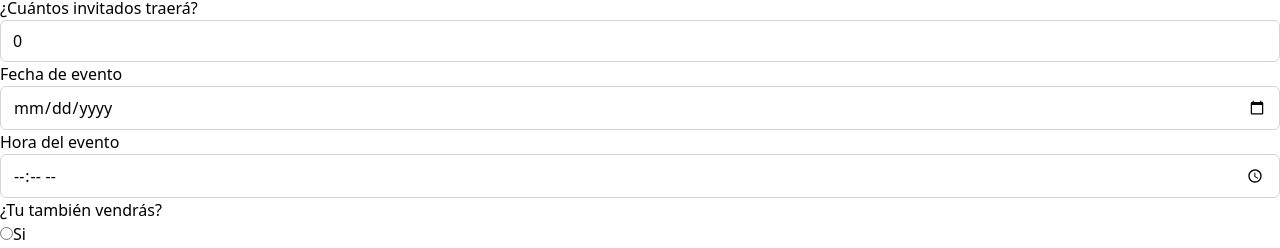
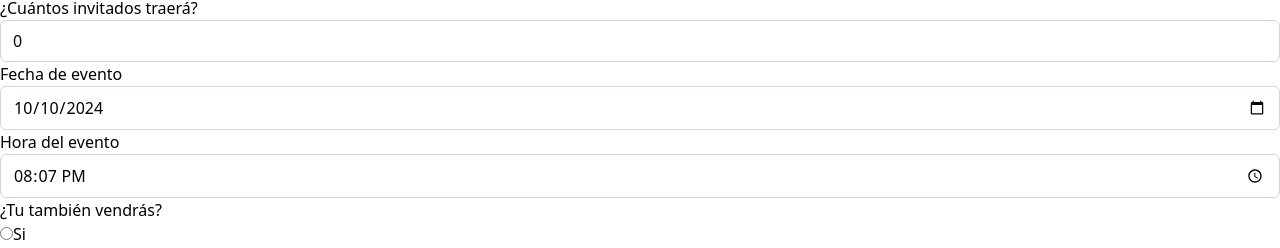
Before and after one commit to abelborit/react-zustand-mini-course, a React (Vite) app: page /dashboard/wedding-invitation in a window 1280 px wide. Shown: the part 916-1164 px from the top of the page. Built offline with nearby package versions, Linux system fonts and the light colour scheme.

Commit message:
[add] createDateSlice

```diff
--- a/src/pages/03-slices/WeddingInvitationPage.tsx
+++ b/src/pages/03-slices/WeddingInvitationPage.tsx
@@ -22,6 +22,15 @@
       inputRef.current.value = countSplitted.join("");
     }
   }
+
+  const eventYYYYMMDD = useWeddingBoundStore((state) => state.eventYYYYMMDD());
+  const eventHHMM = useWeddingBoundStore((state) => state.eventHHMM());
+  const setEventDate = useWeddingBoundStore((state) => state.setEventDate);
+  const setEventTime = useWeddingBoundStore((state) => state.setEventTime);
+
+  /* ahorita como está de tipo Date nos dará un objeto pero sería mejor que nos de tipo number para no perder el tipado original porque es más facil pasar de string que viene del localStorage a number para reconstruir la fecha */
+  // const eventDate = useWeddingBoundStore((state) => state.eventDate);
+  // console.log(typeof eventDate, eventDate);
 
   return (
     <>
@@ -91,15 +100,28 @@
                   <label className="mb-3 block text-base font-medium text-[#07074D]">
                     Fecha de evento
                   </label>
-                  <input type="date" name="eventDate" id="eventDate" />
+                  <input
+                    type="date"
+                    name="eventDate"
+                    id="eventDate"
+                    value={eventYYYYMMDD}
+                    onChange={(e) => setEventDate(e.target.value)}
+                  />
                 </div>
               </div>
+
               <div className="w-full px-3 sm:w-1/2">
                 <div className="mb-5">
                   <label className="mb-3 block text-base font-medium text-[#07074D]">
                     Hora del evento
                   </label>
-                  <input type="time" name="eventTime" id="eventTime" />
+                  <input
+                    type="time"
+                    name="eventTime"
+                    id="eventTime"
+                    value={eventHHMM}
+                    onChange={(e) => setEventTime(e.target.value)}
+                  />
                 </div>
               </div>
             </div>
--- /dev/null
+++ b/src/stores/wedding/date.slice.ts
@@ -0,0 +1,63 @@
+import { StateCreator } from "zustand";
+
+export interface DateSlice {
+  /* idealmente se preferiría manejar las fechas como number, string o primitivo porque cuando se guarda en el localStorage se serializa como string, usando el persist middleware en este caso, se prefiere manejarlo como un number o string. Aquí lo haremos de tipo Date que ya viene en JavaScript para ver qué problemas nos ocurren porque al guardar algo de tipo Date se pierde ese prototype porque se serializa a string en el localStorage y es por eso que sería mejor trabajarlo con tipo number */
+  // eventDate: number;
+  eventDate: Date;
+
+  eventYYYYMMDD: () => string; // para la fecha
+  eventHHMM: () => string; // para la hora
+
+  /* se coloca como "eventDate" porque solo se pasará una parte de todo lo que viene del objeto Date */
+  setEventDate: (eventDate: string) => void; // para la fecha
+  setEventTime: (eventTime: string) => void; // para la hora
+}
+
+export const createDateSlice: StateCreator<DateSlice> = (set, get) => ({
+  // eventDate: new Date().getTime(), // sería mejor trabajarlo con type number y usando el .getTime() lo que nos daría un número similar a 1564789654987 lo que al final si queremos reconstruir ese número bastaría hacerlo con -- new Date(1564789654987) --
+  eventDate: new Date(), // por ejemplo: '2024-10-14TXX:XX:XX.XXXX'
+
+  eventYYYYMMDD: () => {
+    /* aquí se quitará lo que venga después de la "T" para solo conservar "2024-10-14" */
+    return get().eventDate.toISOString().split("T")[0];
+  },
+
+  eventHHMM: () => {
+    /* usando el ".toString().padStart(2, "0");" para colocar el 00 o 01 o 02 o 03 si fuera alguna hora de la mañana. El padStart(.....) es para poder rellenar según cómo le mandemos, en este caso, que siempre tenga dos dígitos y que si tiene un dígito entonces lo rellene con 0 */
+    const hours = get().eventDate.getHours().toString().padStart(2, "0"); // por ejemplo: 1 -> 01 //// 8 -> 08
+    const minutes = get().eventDate.getMinutes().toString().padStart(2, "0"); // por ejemplo: 1 -> 01 //// 8 -> 08
+
+    return `${hours}:${minutes}`;
+  },
+
+  setEventDate: (eventDate: string) =>
+    set((state) => {
+      const date = new Date(eventDate); // aquí para que lo que venga de "eventDate" se convierta a un objeto date
+      /* aquí se podrían hacer las validaciones respectivas a "date" */
+
+      const year = date.getFullYear();
+      const month = date.getMonth();
+      const day = date.getDate() + 1; // el +1 es porque el .getDate() está en base a 0
+      // console.log({ eventDate, year, month, day });
+
+      /* se hace de esta forma de nuevo con un new Date(.....) porque se está queriendo crear un nuevo objeto Date con la fecha actualizada porque si se coloca de frente solo se está mutando pero no lanzaría ningún cambio en el re-renderizado */
+      const newDate = new Date(state.eventDate);
+      newDate.setFullYear(year, month, day);
+      // console.log({ newDate });
+
+      return { eventDate: newDate };
+    }),
+
+  setEventTime: (eventTime: string) =>
+    set((state) => {
+      // HH:MM
+      const hours = parseInt(eventTime.split(":")[0]);
+      const minutes = parseInt(eventTime.split(":")[1]);
+
+      const newDate = new Date(state.eventDate);
+      newDate.setHours(hours, minutes);
+      // console.log({ newDate });
+
+      return { eventDate: newDate };
+    }),
+});
--- a/src/stores/wedding/index.ts
+++ b/src/stores/wedding/index.ts
@@ -2,12 +2,14 @@
 /* https://zustand.docs.pmnd.rs/guides/typescript#slices-pattern */
 import { create } from "zustand";
 import { createPersonSlice, PersonSlice } from "./person.slice";
-import { devtools } from "zustand/middleware";
+import { devtools /*, persist */ } from "zustand/middleware";
 import { createGuestSlice, GuestSlice } from "./guest.slice";
+import { createDateSlice, DateSlice } from "./date.slice";
 
-type WeddingBoundStoreType = PersonSlice & GuestSlice;
+type WeddingBoundStoreType = PersonSlice & GuestSlice & DateSlice;
 
 export const useWeddingBoundStore = create<WeddingBoundStoreType>()(
+  // persist(
   devtools(
     /* aquí en este -- ...a -- es el spread operator para unir el set, get, store en un solo arreglo para poderlo esparcir facilmente. Es decir, tenemos el set, get, store y al unirlo todo como "a" (o cualquier otro nombre) juntamos todo en una sola variable y luego hacemos su spread operator y se formaría un arreglo con cada una de esas propiedades que tiene */
     // (...a) => {
@@ -21,6 +23,8 @@
     (...a) => ({
       ...createPersonSlice(...a),
       ...createGuestSlice(...a),
+      ...createDateSlice(...a),
     })
   )
+  // { name: "wedding-store" })
 );
```
